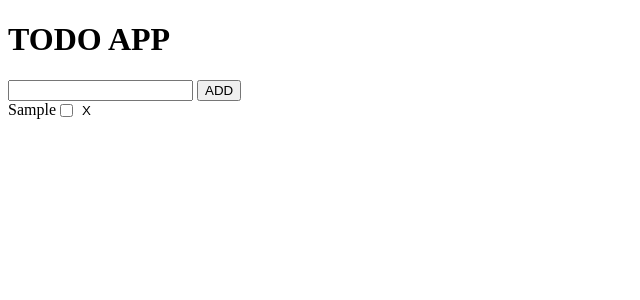
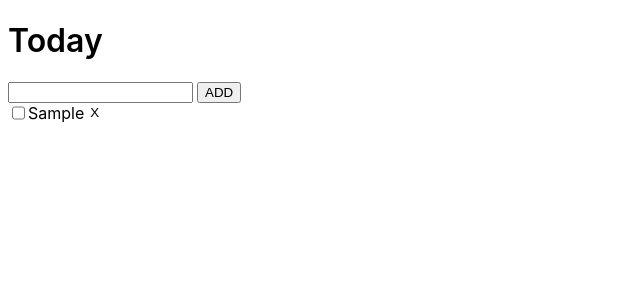
Before and after one commit to programminghfg/todo-app-anjagutmann, a SvelteKit app: page / in a window 1280 px wide. Both pictures are taken after typing "Sample" into the empty fields and a click on the button "ADD". Shown: the top 300 px of the page, without its empty margins (0-640 px from the left). Built offline with nearby package versions, Linux system fonts and the light colour scheme.

Commit message:
todo list updated features

```diff
--- a/src/routes/+page.svelte
+++ b/src/routes/+page.svelte
@@ -1,16 +1,14 @@
 <script>
-
         import { onMount } from 'svelte';
         import { browser } from '$app/environment';
 
         let todoText = '';
         let todos = [];
+        let hasError = false;
 
         onMount(() => {
           if (browser) {
-                const storedTodos = JSON.parse(
-                        localStorage.getItem('todos')
-                );
+            const storedTodos = JSON.parse(localStorage.getItem('todos'));
             if (storedTodos) {
               todos = storedTodos;
             }
@@ -25,9 +23,14 @@ function saveTodos() {
         }
 
         function addTodo() {
-        todos.push({ text: todoText, done: false });
+          if (todoText.trim() === '') {
+            hasError = true;
+            return;
+          }
+          todos.unshift({ text: todoText, done: false }); // add new todo to the beginning of the array
           todos = todos;
           todoText = '';
+          hasError = false;
           // Save todos to local storage
           saveTodos();
         }
@@ -40,42 +43,85 @@ function remove(index) {
         }
       </script>
 
-<h1>TODO APP</h1>
+      <h1>Today</h1>
 
+      <div class="input-container">
         <!-- textfeld -->
-<input type="text" class="todo-input" bind:value={todoText} />
+        <input type="text" class="todo-input" bind:value={todoText} class:error={hasError} />
+
         <!-- button add -->
         <button on:click={addTodo}>ADD</button>
+      </div>
+
+      <!-- error message -->
+      {#if hasError}
+        <p class="error-message">Please enter a todo item.</p>
+      {/if}
+
+
 
       {#each todos as todo, index}
       <!-- todo -->
       <div class="todo-entry" class:done={todo.done}>
+        <!-- checkboxen -->
+        <input type="checkbox" bind:checked={todo.done} />
+
         <!-- text -->
-        <div>{todo.text}</div>
-        <!-- checkboxen -->
-        <input type="checkbox" bind:value={todo.done} />
+        <div
+          style="font-family: SF Pro Text, sans-serif"
+          class:done={todo.done}
+        >{todo.text}</div>
+
+        <!-- löschen -->
         <button
           class="delete"
           on:click={() => {
             remove(index);
-                }}>X</button
-        >
+          }}
+        >X</button>
       </div>
       {/each}
 
       <style>
+        h1 {
+          font-family: 'SF Pro Text', sans-serif;
+          font-weight: 600;
+          color: black;
+        }
+
+        p {
+          font-family: 'SF Pro Text', sans-serif;
+        }
+
         .delete {
           background-color: white;
           border: none;
         }
+
         .delete:hover {
           background-color: grey;
           font-weight: 700;
         }
+
         .done {
           color: grey;
         }
+
         .todo-entry {
           display: flex;
         }
+
+        .todo-entry:not(.done) div {
+          color: black;
+        }
+
+        .error-message {
+          color: red;
+          margin-top: 0;
+          margin-bottom: 10px;
+        }
+
+        .error {
+          outline: 2px solid red;
+        }
       </style>
```
Lines whose indentation alone changed are shown as unchanged.
